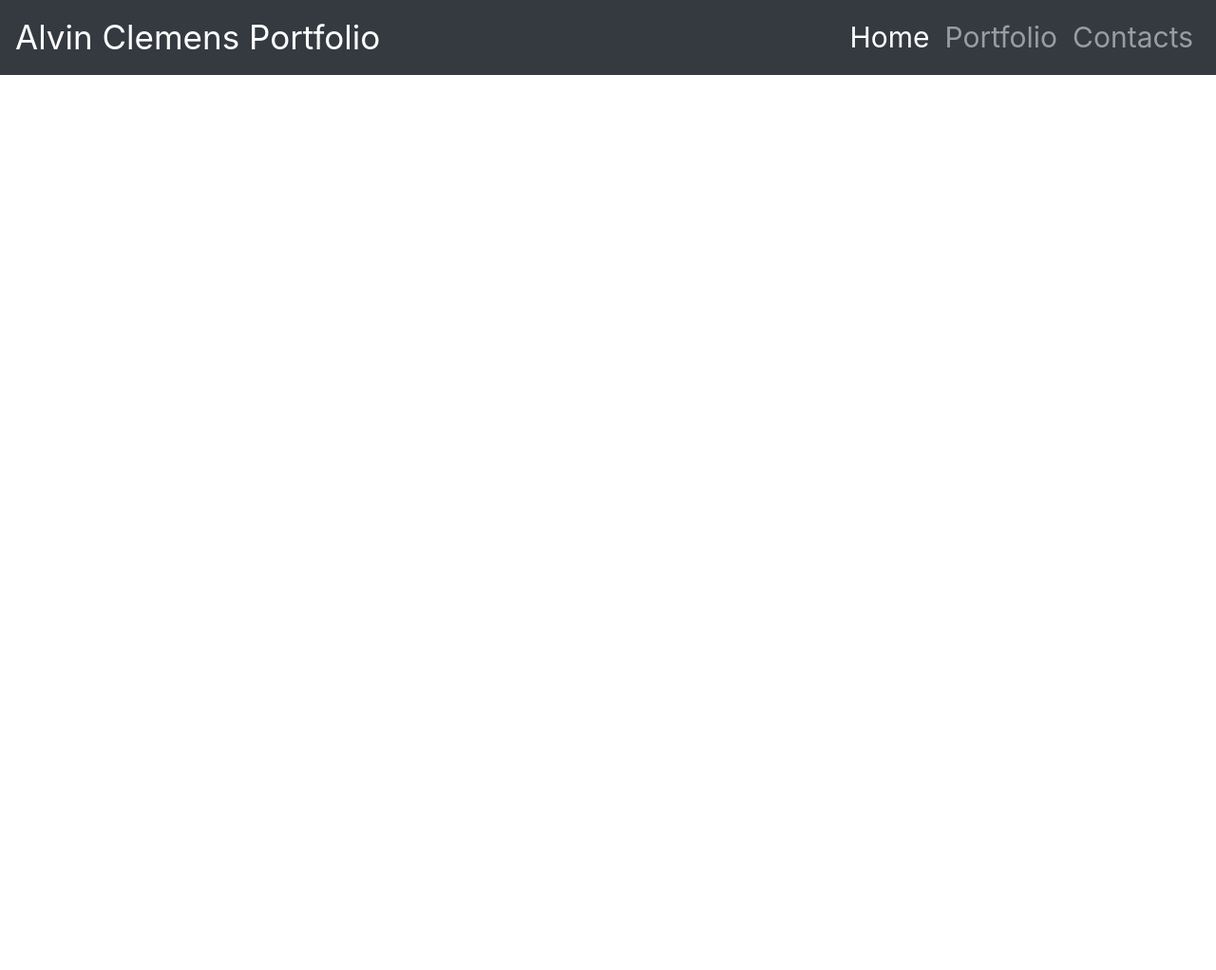
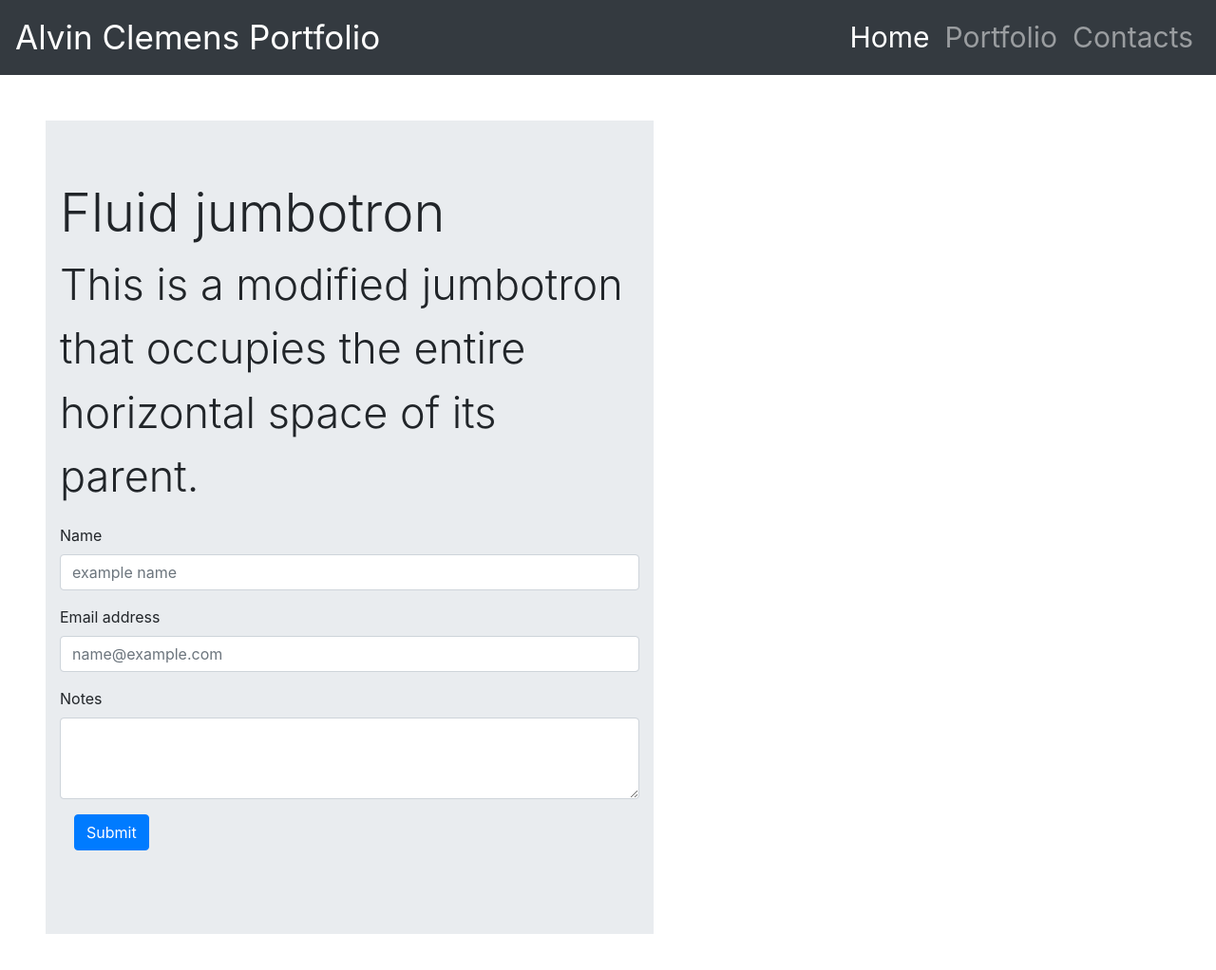
Before and after one commit to Cloggedbat/Alvin-Clemens-Portfolio, a plain HTML site: page Homepage/portfoliopage.html in a window 1280 px wide. Shown: the whole page at 95% size. Before the commit the page ends 800 px from the top, so only its background shows below. Drawn offline with nearby package versions, Linux system fonts and the light colour scheme.

Commit message:
pre-group push

```diff
--- a/Homepage/portfoliopage.html
+++ b/Homepage/portfoliopage.html
@@ -32,5 +32,36 @@
         </div>
       </nav>
 
+      <div class="jumbotron jumbotron-fluid m-5 col-6">
+        <div class="container">
+          <h1 class="display-4">Fluid jumbotron</h1>
+          <p class="lead">This is a modified jumbotron that occupies the entire horizontal space of its parent.</p>
+          <form>
+            <div class="form-group">
+              <label for="exampleFormControlInput1">Name</label>
+              <input type="name" class="form-control" id="exampleFormControlInput1" placeholder="example name">
+            </div>
+            <div class="form-group">
+              <div class="form-group">
+                <label for="exampleFormControlInput1">Email address</label>
+                <input type="email" class="form-control" id="exampleFormControlInput1" placeholder="name@example.com">
+              </div>
+              <div class="form-group">
+
+            <div class="form-group">
+              <label for="exampleFormControlTextarea1">Notes</label>
+              <textarea class="form-control" id="exampleFormControlTextarea1" rows="3"></textarea>
+            </div>
+          </div>
+          <div class="col-auto">
+            <button type="submit" class="btn btn-primary mb-2">Submit</button>
+          </div>
+        </div>
+
+        </form>
+
+
+        </div>
+      </div>
 </body>
 </html>
--- a/Homepage/styles.css
+++ b/Homepage/styles.css
@@ -2,6 +2,7 @@ body {
     background: url(../images/IMG_8557.JPG);
     background-size: 3000px;
 }
+.rounded float-left
 .image1 {
 background-color: blue;
 border-color: brown;
@@ -18,3 +19,6 @@ border-color: brown;
 .lead1{
     font-size: 30px;
 }
+.h1{
+    font-size: 30px;
+}
```
Also changed, not shown: Homepage/portfolio.html (+8 -7 lines).
